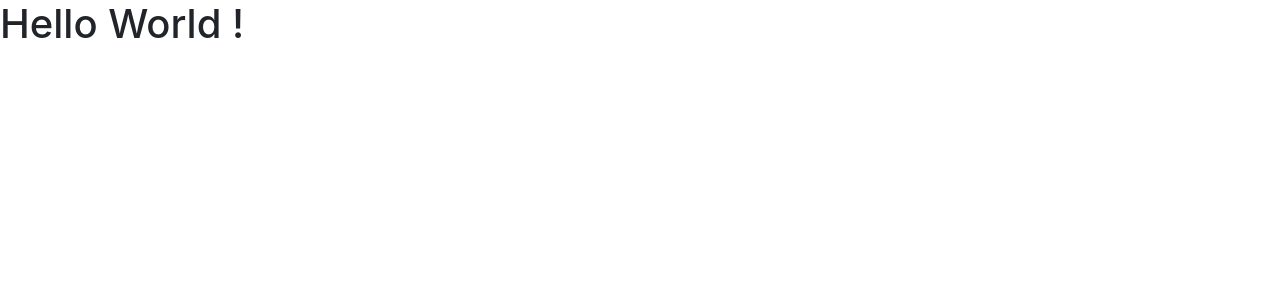
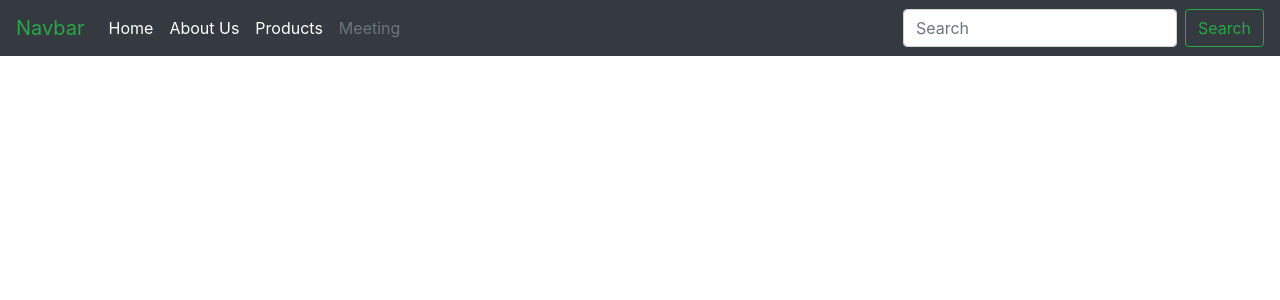
Before and after one commit to Torjuman/react-playground, a React (Create React App) app: page / in a window 1280 px wide. Shown: the top 300 px of the page. Built offline with nearby package versions, Linux system fonts and the light colour scheme.

Commit message:
navbar added to first web page

```diff
--- a/src/App.js
+++ b/src/App.js
@@ -1,5 +1,7 @@
+import FirstWeb from "./components/first-web/FirstWeb";
+
 const App = () => {
-  return <h1>Hello World !</h1>;
+  return <FirstWeb />;
 };
 
 export default App;
--- /dev/null
+++ b/src/components/first-web/FirstWeb.jsx
@@ -0,0 +1,7 @@
+import NavBar from "./NavBar";
+
+const FirstWeb = () => {
+  return <NavBar />;
+};
+
+export default FirstWeb;
--- /dev/null
+++ b/src/components/first-web/NavBar.jsx
@@ -0,0 +1,50 @@
+const NavBar = () => {
+  return (
+    <nav className="navbar navbar-expand-lg text-white bg-dark">
+      <a className="navbar-brand text-success" href="/">
+        Navbar
+      </a>
+
+      <div className="collapse navbar-collapse">
+        <ul className="navbar-nav mr-auto">
+          <li className="nav-item active">
+            <a className="nav-link text-white" href="/">
+              Home{" "}
+            </a>
+          </li>
+          <li className="nav-item">
+            <a className="nav-link text-white" href="/">
+              About Us
+            </a>
+          </li>
+          <li className="nav-item dropdown">
+            <a className="nav-link text-white" href="/">
+              Products
+            </a>
+          </li>
+          <li className="nav-item">
+            <a className="nav-link disabled" href="/">
+              Meeting
+            </a>
+          </li>
+        </ul>
+        <form className="form-inline my-2 my-lg-0">
+          <input
+            className="form-control mr-sm-2"
+            type="search"
+            placeholder="Search"
+            aria-label="Search"
+          />
+          <button
+            className="btn btn-outline-success my-2 my-sm-0"
+            type="submit"
+          >
+            Search
+          </button>
+        </form>
+      </div>
+    </nav>
+  );
+};
+
+export default NavBar;
```
